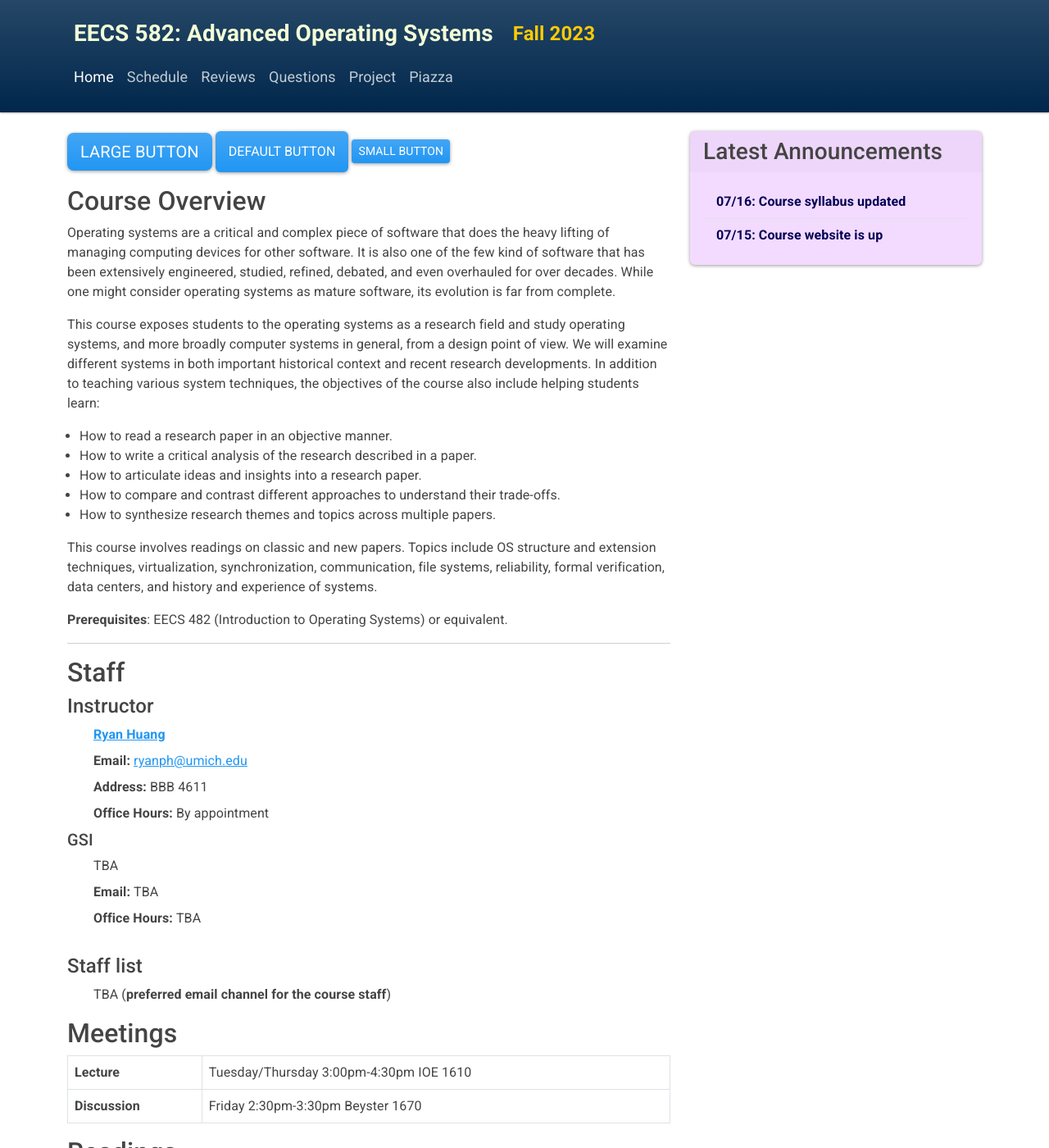
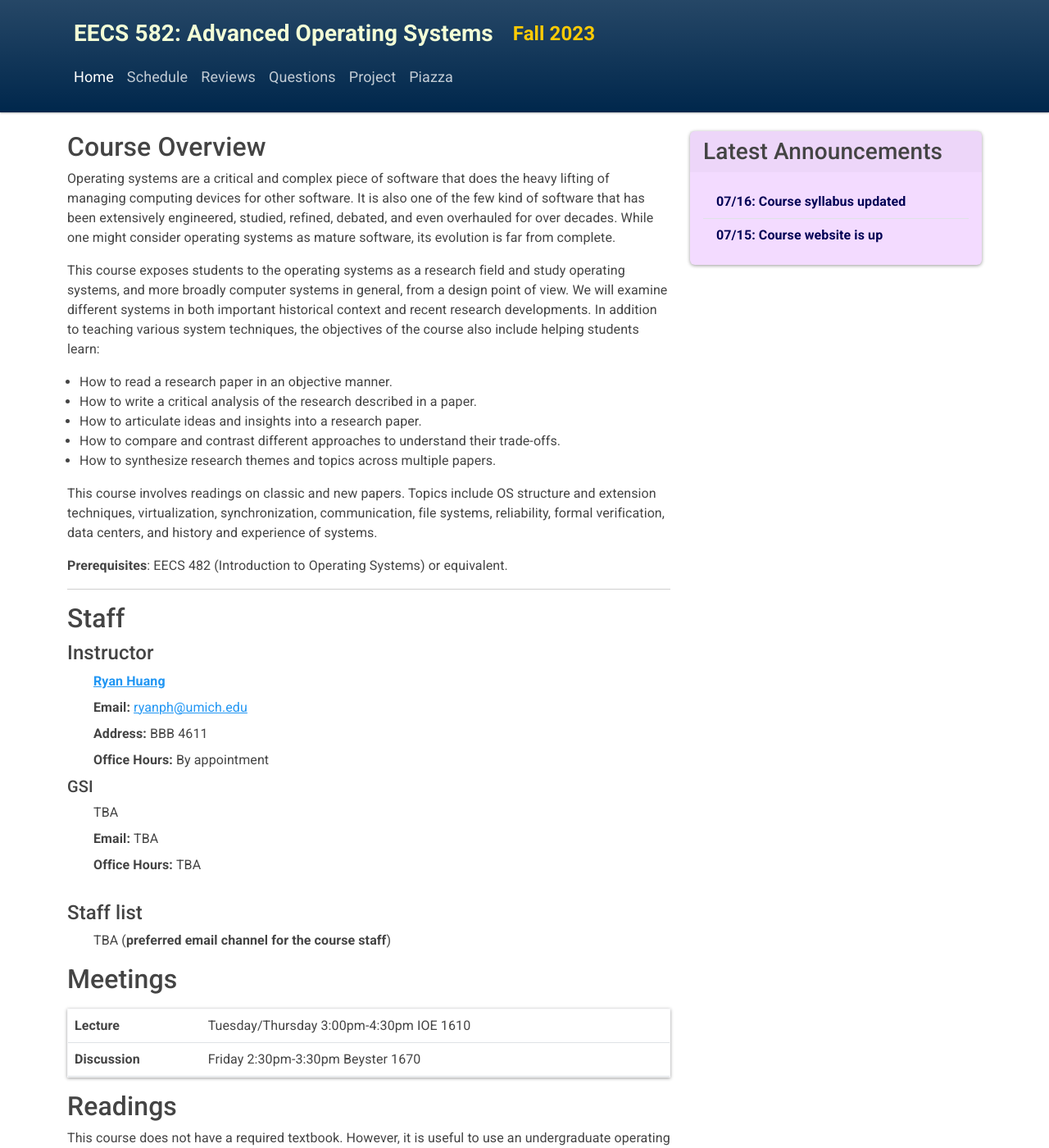
Before and after one commit to eecs582/eecs582.github.io, a Jekyll site: the page built from index.md, in a window 1280 px wide and 1400 px high. Shown: the whole window at 82% size. Built offline with Jekyll 4.4.1, drawn with Linux system fonts in a browser that asks for light colours.

Commit message:
more table

```diff
--- a/assets/css/site.css
+++ b/assets/css/site.css
@@ -14,13 +14,15 @@ html {
 .border-table {
   position: relative;
   border: 1px solid #f7f7f9;
-  border-radius: var(--st-table-border-radius);
   box-shadow: 0 1px 4px rgba(0,0,0,.4);
 }
-.border-table>*>thead th:first-child {
+.round-corner-table {
+  border-radius: var(--st-table-border-radius);
+}
+.round-corner-table>*>thead th:first-child {
   border-top-left-radius: var(--st-table-border-radius);
 }
-.border-table>*>thead th:last-child {
+.round-corner-table>*>thead th:last-child {
   border-top-right-radius: var(--st-table-border-radius);
 }
 .banner-head {
@@ -119,6 +121,7 @@ a {
 */
 .table {
   font-size: 16px;
+  margin-bottom: 0rem;
 }
 th {
   font-weight: bold;
--- a/index.md
+++ b/index.md
@@ -1,10 +1,6 @@
 ---
 layout: home
 ---
-
-<button type="button" class="btn btn-primary btn-lg">Large button</button>
-<button type="button" class="btn btn-primary">Default button</button>
-<button type="button" class="btn btn-primary btn-sm">Small button</button>
 
 ## Course Overview
 
@@ -55,9 +51,22 @@ data centers, and history and experience of systems.
 
 ## Meetings
 
-| **Lecture**               | Tuesday/Thursday 3:00pm-4:30pm IOE 1610|
-| **Discussion**            | Friday 2:30pm-3:30pm Beyster 1670|
-{: .table .table-bordered .table-hover}
+<p>
+<div class="border-table">
+<table class="table table-hover">
+  <tbody>
+    <tr scope="row">
+      <td><strong>Lecture</strong></td>
+      <td>Tuesday/Thursday 3:00pm-4:30pm IOE 1610</td>
+    </tr>
+    <tr scope="row">
+      <td><strong>Discussion</strong></td>
+      <td>Friday 2:30pm-3:30pm Beyster 1670</td>
+    </tr>
+  </tbody>
+</table>
+</div>
+</p>
 
 ## Readings
 This course does not have a required textbook. However, it is useful to
--- a/schedule.html
+++ b/schedule.html
@@ -12,7 +12,7 @@ layout: schedule
 <span class="badge bg-danger">Important</span> the required readings must be completed before the class. Paper reviews should be submitted <b><span class="text-danger">at least 12 hours before</span></b> the class.
 </p>
 
-<div class="border-table">
+<div class="border-table round-corner-table">
 <table class="table table-hover" id="schedule-table">
   <thead class="thead-dark">
     <tr>
```
